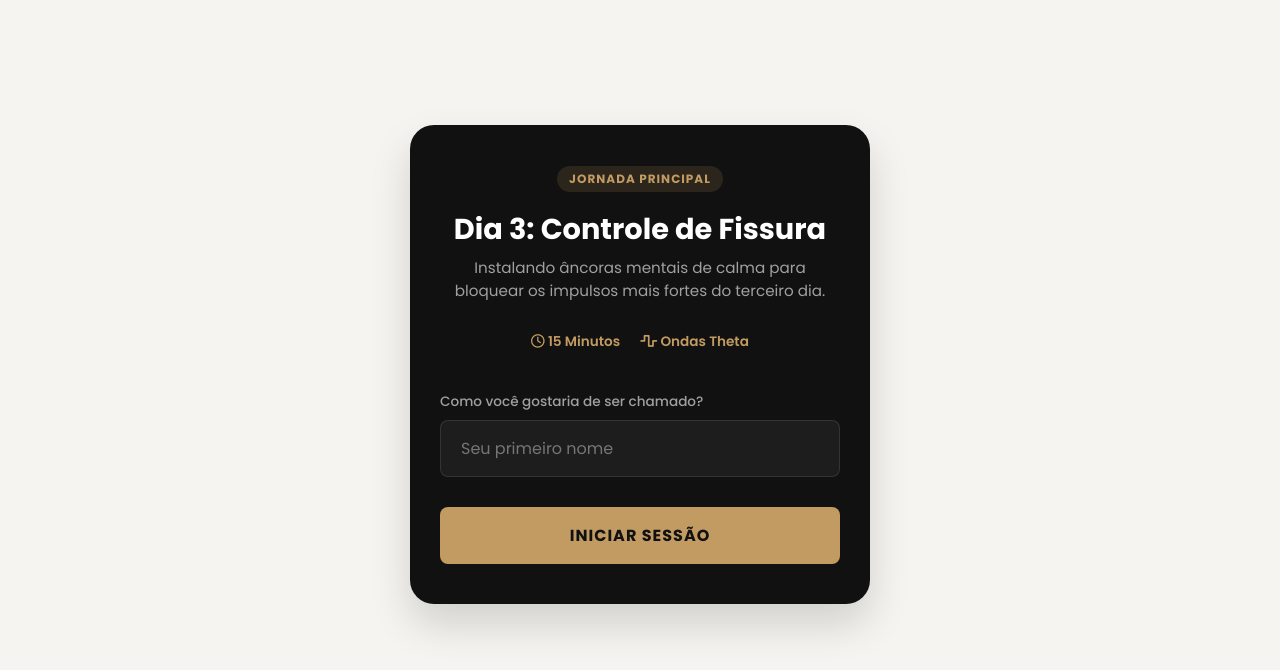
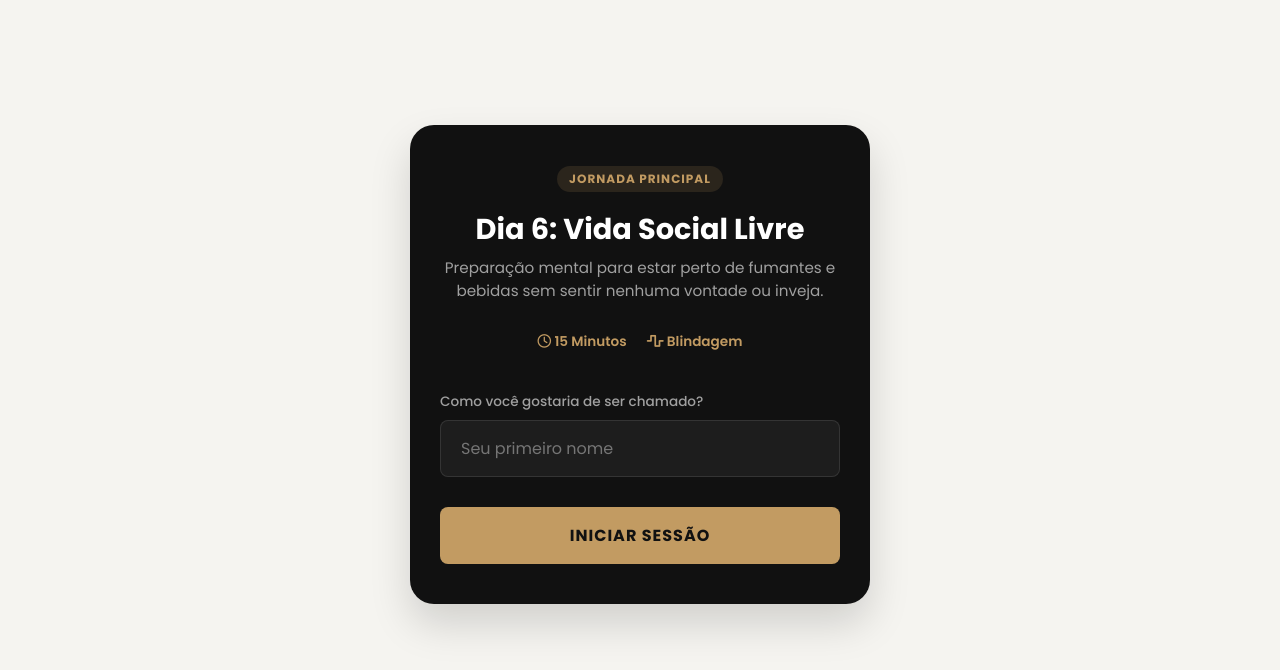
Before and after one commit to anakarolinaiclube-ux/metodor6, a website: page index.html in a window 1280 px wide. Shown: the part 70-740 px from the top of the page. Drawn offline with Linux system fonts and the light colour scheme.

Commit message:
Update index.html

```diff
--- a/index.html
+++ b/index.html
@@ -3,7 +3,7 @@
 <head>
     <meta charset="UTF-8">
     <meta name="viewport" content="width=device-width, initial-scale=1.0, maximum-scale=1.0, user-scalable=no">
-    <title>Dia 3: Controle de Fissura - Método Respira</title>
+    <title>Dia 6: Vida Social Livre</title>
 
     <!-- Fonte Poppins -->
     <link rel="preconnect" href="https://fonts.googleapis.com">
@@ -224,12 +224,12 @@
     <div class="player-container">
         <div class="app-card">
             <div class="protocol-tag">Jornada Principal</div>
-            <h1>Dia 3: Controle de Fissura</h1>
-            <p>Instalando âncoras mentais de calma para bloquear os impulsos mais fortes do terceiro dia.</p>
+            <h1>Dia 6: Vida Social Livre</h1>
+            <p>Preparação mental para estar perto de fumantes e bebidas sem sentir nenhuma vontade ou inveja.</p>
 
             <div class="meta-info">
                 <span><i class="far fa-clock"></i> 15 Minutos</span>
-                <span><i class="fas fa-wave-square"></i> Ondas Theta</span>
+                <span><i class="fas fa-wave-square"></i> Blindagem</span>
             </div>
 
             <!-- Formulário de Entrada -->
@@ -362,7 +362,7 @@
         // Toca o áudio principal da terapia
         function playMainAudio() {
             statusText.innerText = "Sessão em Andamento";
-            subStatus.innerText = "Dia 3: Controle de Fissura";
+            subStatus.innerText = "Dia 6: Vida Social Livre";
             mainAudio.currentTime = 0;
             mainAudio.play().catch(e => console.error("Erro ao tocar áudio principal:", e));
         }
```
